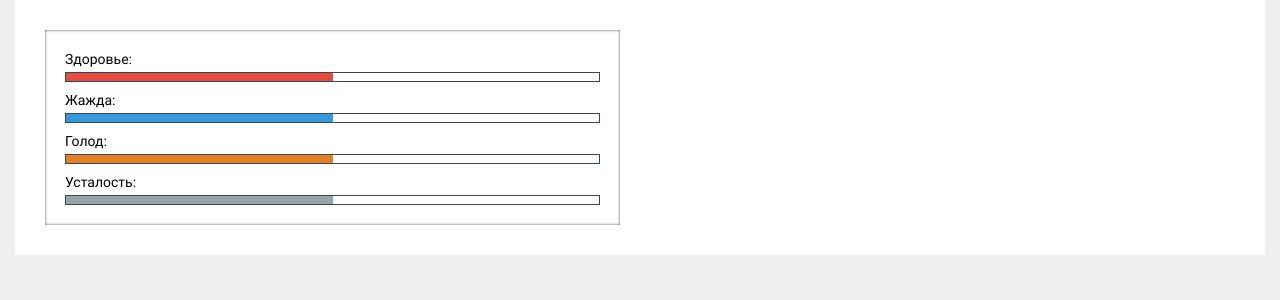
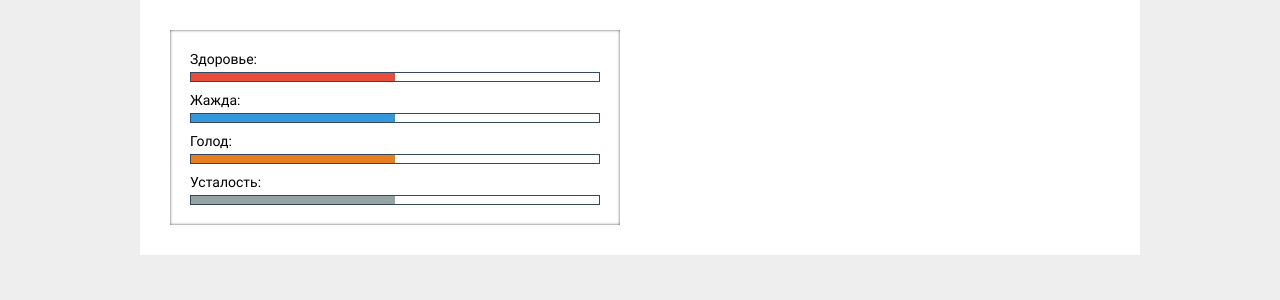
Before and after one commit to maximshigaev/maxim-shigaev-dd-game, a React (Create React App) app: page / in a window 1280 px wide. Shown: the top 300 px of the page. Built offline with nearby package versions, Linux system fonts and the light colour scheme.

Commit message:
Add global desktop styles

```diff
--- a/src/scaffolding.scss
+++ b/src/scaffolding.scss
@@ -79,3 +79,10 @@ img {
 		padding-right: 15px;
 	}
 }
+
+@media (min-width: 1140px) {
+	body {
+		padding-left: 140px;
+		padding-right: 140px;
+	}
+}
```
